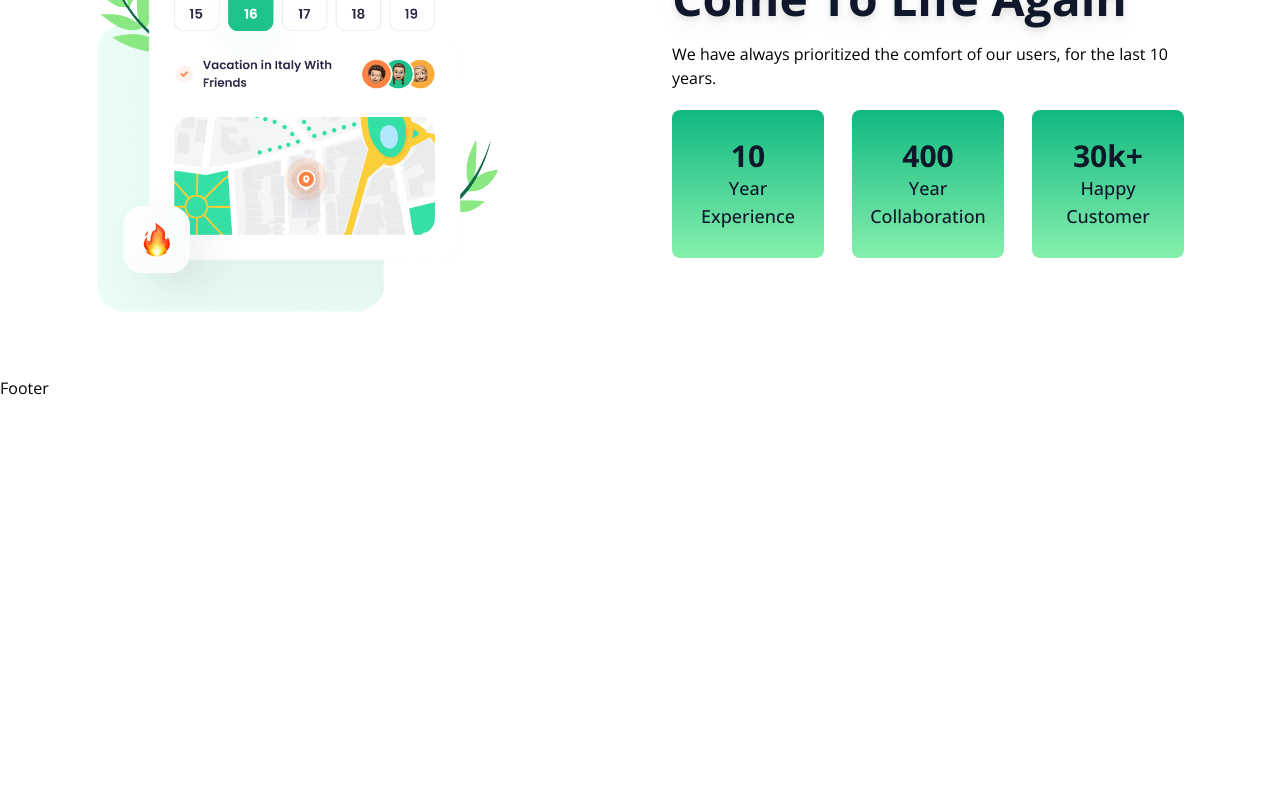
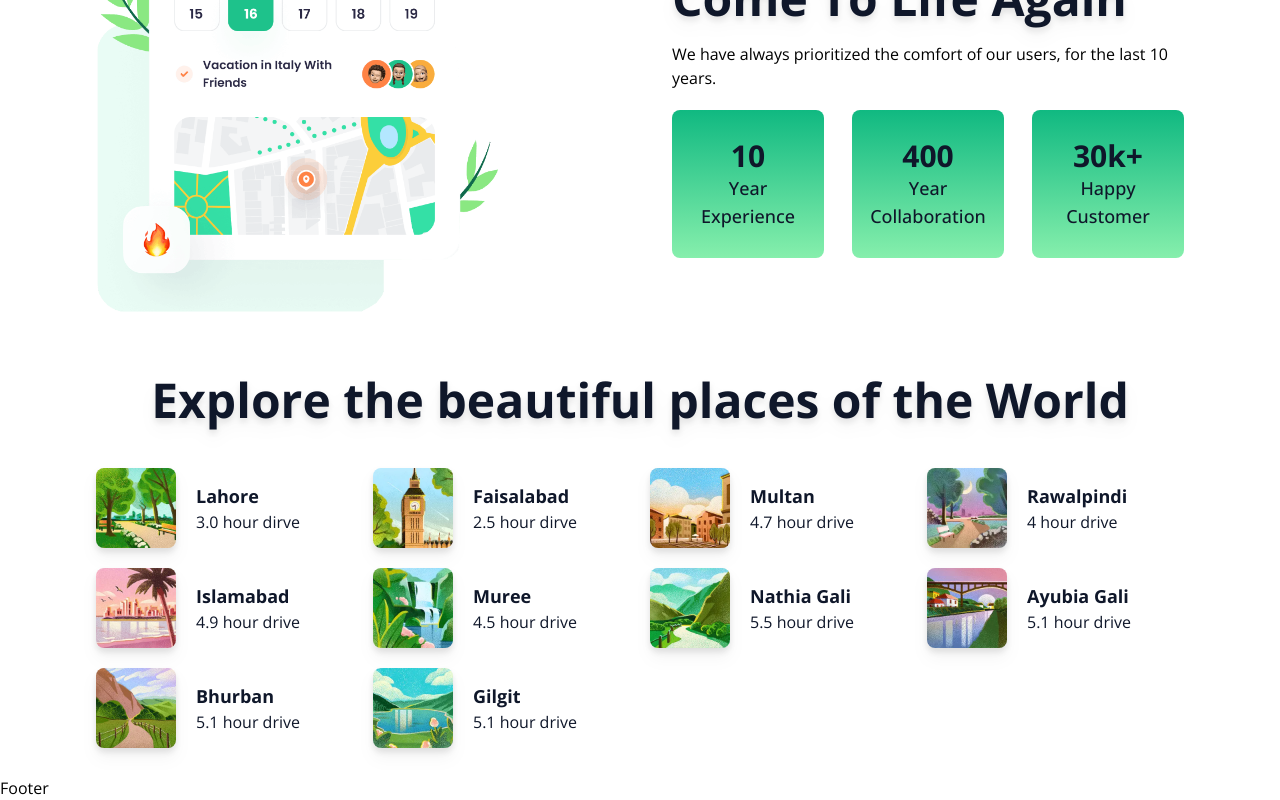
Before and after one commit to sijincodes/Traveler-TS, a React (Vite) app: page / in a window 1280 px wide. Shown: the part 1372-2172 px from the top of the page. Before the commit the page ends 1772 px from the top, so only its background shows below. Built offline with nearby package versions, Linux system fonts and the light colour scheme.

Commit message:
explore section done

```diff
--- a/src/App.jsx
+++ b/src/App.jsx
@@ -1,5 +1,5 @@
 import React from 'react'
-import {Navbar,Hero,Footer, Memory} from './components'
+import {Navbar,Hero,Footer, Memory, Explore} from './components'
 import { hero, navlinks, memory, placesAPI, brands, pricingapi, bannerAPI, footerAPI } from './data/travelerData';
 
 
@@ -9,6 +9,7 @@
       <Navbar navlinks={navlinks} />
       <Hero hero={hero}/>
       <Memory memory={memory} />
+      <Explore title={'Explore the beautiful places of the World'}placesAPI={placesAPI}/>
       <Footer />
     </>
   )
--- /dev/null
+++ b/src/components/Explore.jsx
@@ -0,0 +1,30 @@
+import React from "react";
+
+function Explore({ title, placesAPI }) {
+  return (
+    <>
+      <div className="relative my-7 md:mt-3">
+        <div className="traveler-container">
+          <div className="flex items-center justify-center text-center mb-11 md:mb-7">
+            <h1 className="text-5xl lg:text-4xl md:text-3xl sm:text-2xl xsm:text-xl font-bold filter drop-shadow-lg text-slate-900">{title}</h1>
+          </div>
+          <div className="grid items-center grid-cols-4 lg:grid-cols-3 md:grid-cols-2 gap-5">
+            {placesAPI?.map((elm, index) => (
+              <div key={index} className="flex items-center gap-5 sm:gap-3 rounded-lg hover:bg-emerald-300 transition-all duration-300 cursor-pointer hover:scale-105">
+                <div className="flex items-center">
+                  <img src={elm.placeImg} alt="place-img" className="w-20 h-20 sm:w-16 sm:h-16 rounded-lg filter drop-shadow-lg" />
+                </div>
+                <div className=" flex items-start flex-col text-slate-900">
+                    <h1 className="text-lg sm:text-sm font-bold">{elm.location}</h1>
+                    <p className="font-normal lg:text-sm text-base sm:text-xs">{elm.distance}</p>
+                </div>
+              </div>
+            ))}
+          </div>
+        </div>
+      </div>
+    </>
+  );
+}
+
+export default Explore;
--- a/src/components/index.js
+++ b/src/components/index.js
@@ -1,4 +1,5 @@
 export{default as Navbar} from "./Navbar"
 export{default as Hero} from "./Hero"
 export{default as Memory} from "./Memory"
+export{default as Explore} from "./Explore"
 export{default as Footer} from "./Footer"
```
